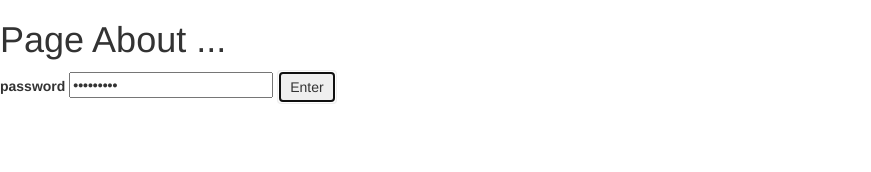
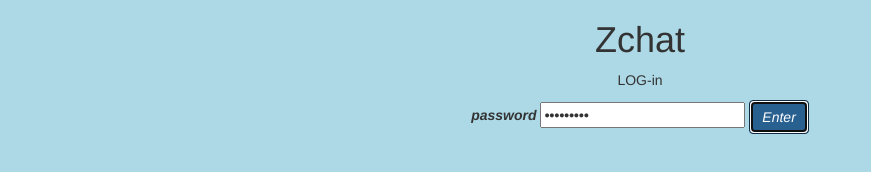
Before and after one commit to ivanramos148/passcode, a plain HTML site: page index.html in a window 1280 px wide. Both pictures are taken after typing "Sample123" into the empty fields and a click on the button "Enter". Shown: the whole page, without its empty margins (0-871 px from the left). Drawn offline with Linux system fonts and the light colour scheme.

Commit message:
added blue background and centered my text

```diff
--- a/css/styles.css
+++ b/css/styles.css
@@ -1,3 +1,9 @@
-#uwu {
+#hide {
   display: none;
 }
+.centered {
+  text-align: center;
+}
+body {
+  background-color: lightblue;
+}
--- a/index.html
+++ b/index.html
@@ -9,14 +9,17 @@
     <title></title>
   </head>
   <body>
-  <h1> Page About ...</h1>
-  <form id="formOne"
-    <label for="passCode"><strong>password<strong></label>
-    <input id="passCode" type="password">
-    <button type="submit" class="btn">Enter</button>
+  <div class="centered">
+  <h1> Zchat </h1>
+  <form id="formOne">
+    <p>LOG-in<p>
+    <label for="passCode"><strong><em>password<em><strong></label>
+    <input id="passCode" type="password" placeholder="password">
+    <button type="submit" class="btn btn-primary">Enter</button>
   </form>
-  <div id="uwu">
-    <p>LOVE YOU MARI uwu !!</p>
+  <div id="hide">
+    <p>You did it!!!!!!!!!</p>
      </div>
+  </div>
   </body>
 </html>
--- a/js/scripts.js
+++ b/js/scripts.js
@@ -2,9 +2,12 @@ $(document).ready(function() {
   $("form#formOne").submit(function(event) {
           var passCode = $("input#passCode").val();
 
-          if (passCode === 'ivy') {
-            $('#uwu').show();
-          }
+      if (passCode === 'password') {
+          $('#hide').show();
+              } else {
+        alert('sorry try again!')
+      }
+
 
       event.preventDefault();
     });
```
